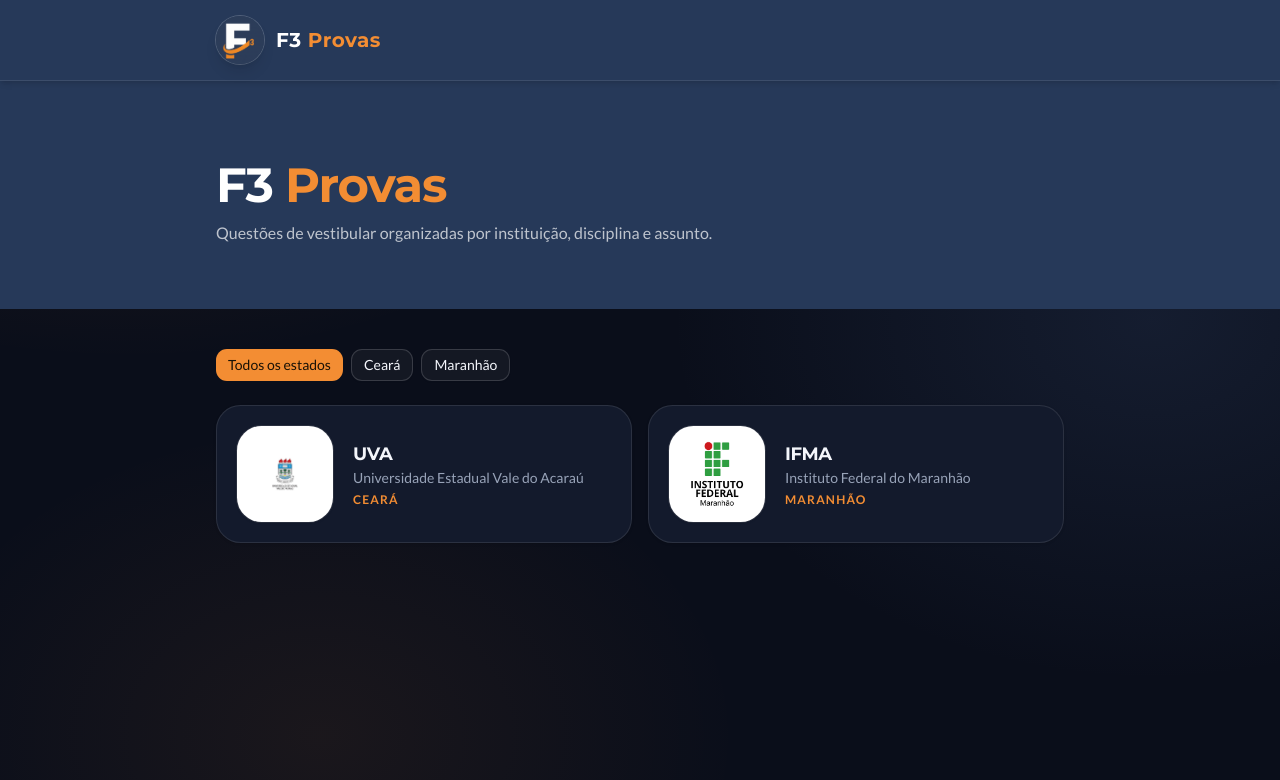
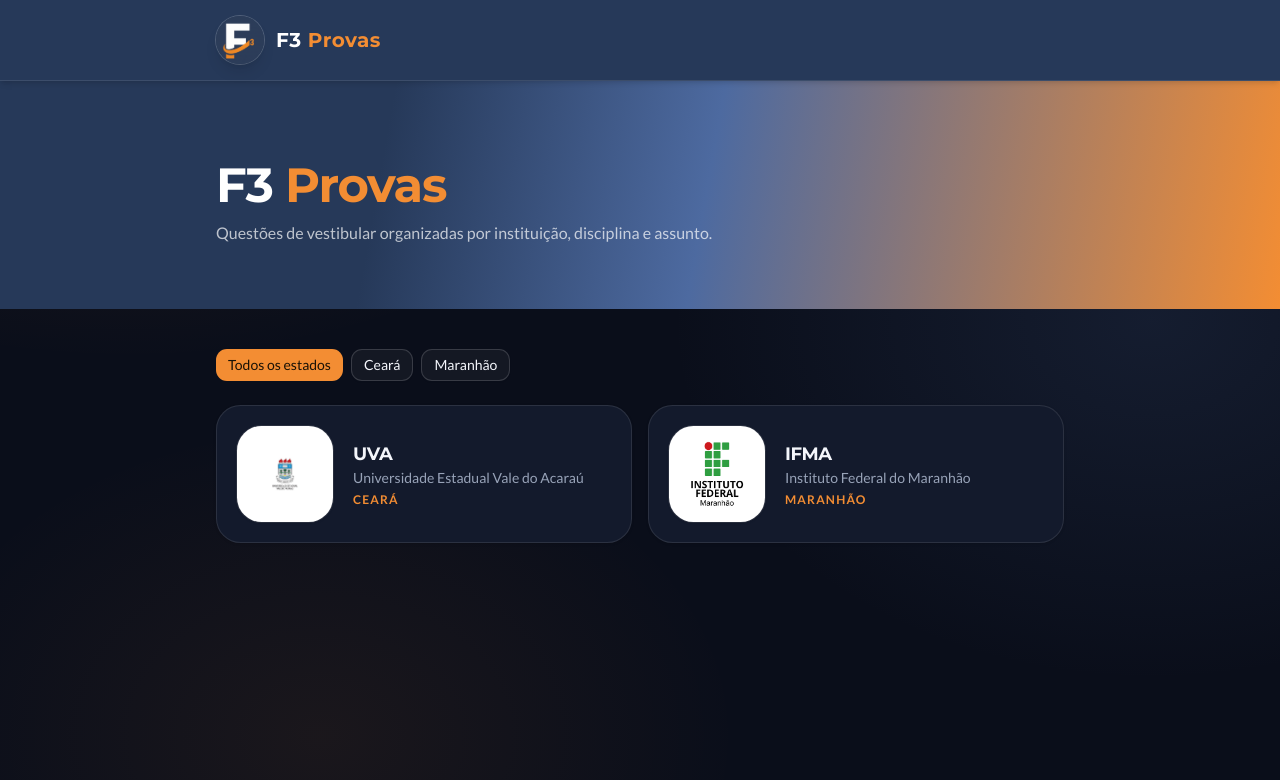
Before and after one commit to rarissonaf-source/F3Exatas, a Next.js app in the folder provas/: page / in a window 1280 px wide. Shown: the top 780 px of the page. Built offline with nearby package versions, Linux system fonts and the light colour scheme.

Commit message:
Aplica o degrade navy->laranja tambem na home do F3Provas
A home (src/app/page.tsx) tem seu proprio bloco de hero, separado do
componente PageHero ja ajustado no commit anterior — ficou de fora por
engano. Agora usa o mesmo degrade diagonal das outras frentes.

```diff
--- a/provas/src/app/page.tsx
+++ b/provas/src/app/page.tsx
@@ -17,7 +17,15 @@
 
   return (
     <main className="relative flex-1">
-      <div className="relative overflow-hidden bg-brand-navy pb-14 pt-16 sm:pb-16 sm:pt-20">
+      <div
+        className="relative overflow-hidden pb-14 pt-16 sm:pb-16 sm:pt-20"
+        style={{
+          // Same diagonal navy → navy-tint → orange signature used by the hero banners
+          // on F3Concursos/F3Cursos/F3Mentorias, so this reads as the same family of pages.
+          background:
+            "linear-gradient(100deg, var(--brand-navy) 0%, var(--brand-navy) 30%, #4d6aa0 55%, var(--brand-orange) 100%)",
+        }}
+      >
         <div className="relative mx-auto w-full max-w-4xl px-6">
           <motion.h1
             initial={{ opacity: 0, y: 12 }}
```
